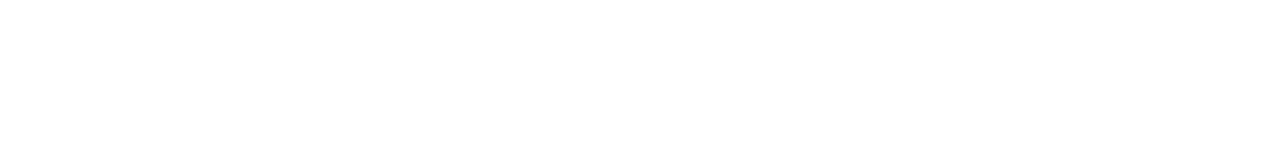
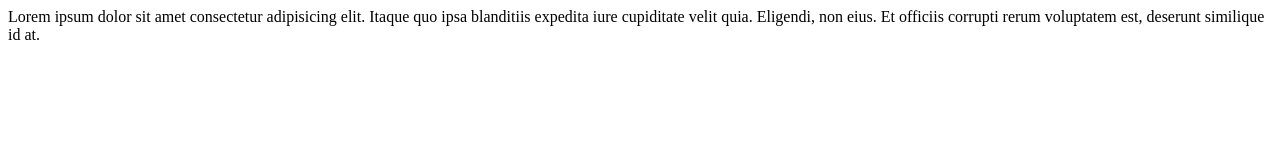
Before and after one commit to walid-yusuf356/gitPractice1, a plain HTML site: page pages/index.html in a window 1280 px wide. Drawn offline with Linux system fonts and the light colour scheme.

Commit message:
I add lorem

```diff
--- a/pages/index.html
+++ b/pages/index.html
@@ -7,6 +7,6 @@
     <title>Programmers</title>
 </head>
 <body>
-
+    Lorem ipsum dolor sit amet consectetur adipisicing elit. Itaque quo ipsa blanditiis expedita iure cupiditate velit quia. Eligendi, non eius. Et officiis corrupti rerum voluptatem est, deserunt similique id at.
 </body>
 </html>
```
